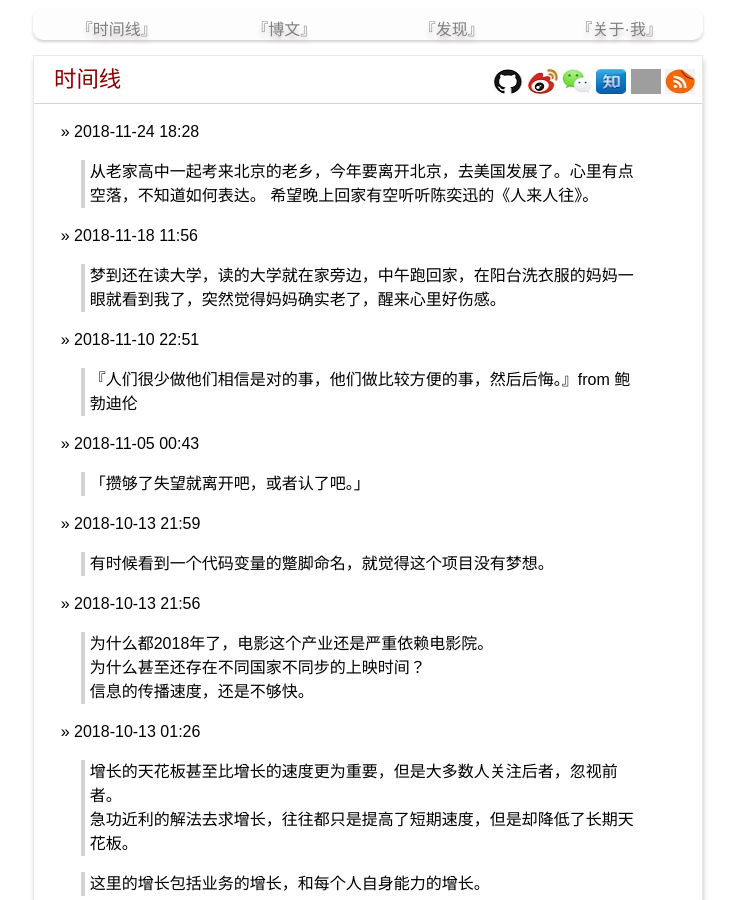
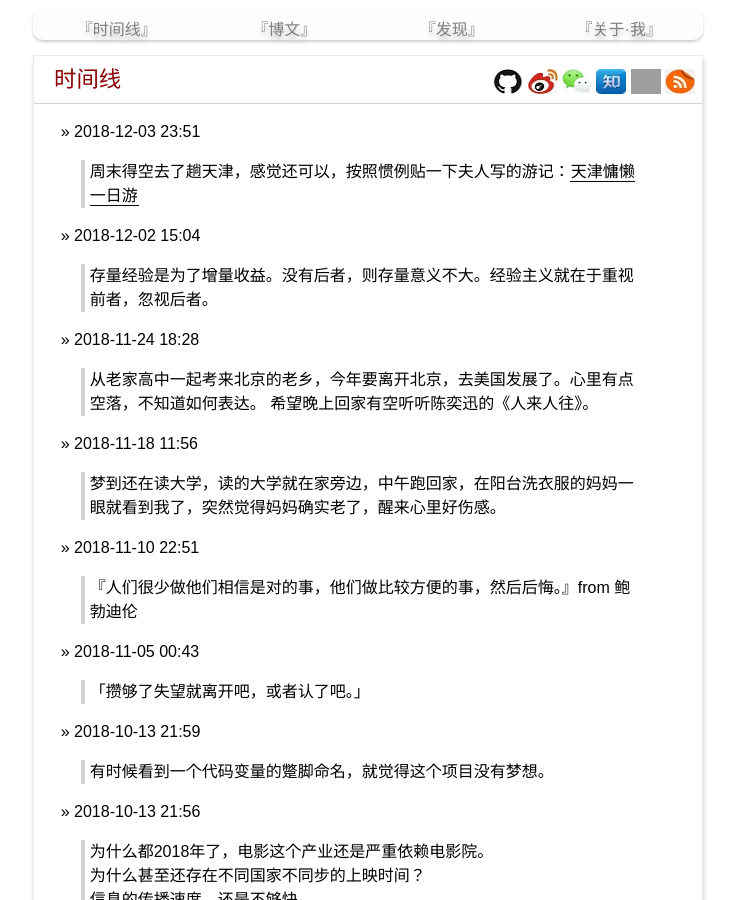
Before and after one commit to yanyiwu/blog, a Jekyll site: the page built from index.md, in a window 1280 px wide and 900 px high. Shown: the whole window, without its empty margins (272-1009 px from the left). Built offline with Jekyll 4.4.1, drawn with Linux system fonts in a browser that asks for light colours; Markdown is read by kramdown in place of the engine named in the settings; comment, search, counter and statistics services are not loaded; grey boxes are pictures that could not be loaded.

Commit message:
moment update

```diff
--- a/index.md
+++ b/index.md
@@ -2,6 +2,14 @@
 layout: posting
 title: 时间线
 ---
+
+&raquo; 2018-12-03 23:51
+
+> 周末得空去了趟天津，感觉还可以，按照惯例贴一下夫人写的游记：[天津慵懒一日游](https://imfw.cn/l/22526437)
+
+&raquo; 2018-12-02 15:04
+
+> 存量经验是为了增量收益。没有后者，则存量意义不大。经验主义就在于重视前者，忽视后者。
 
 &raquo; 2018-11-24 18:28
 
```
